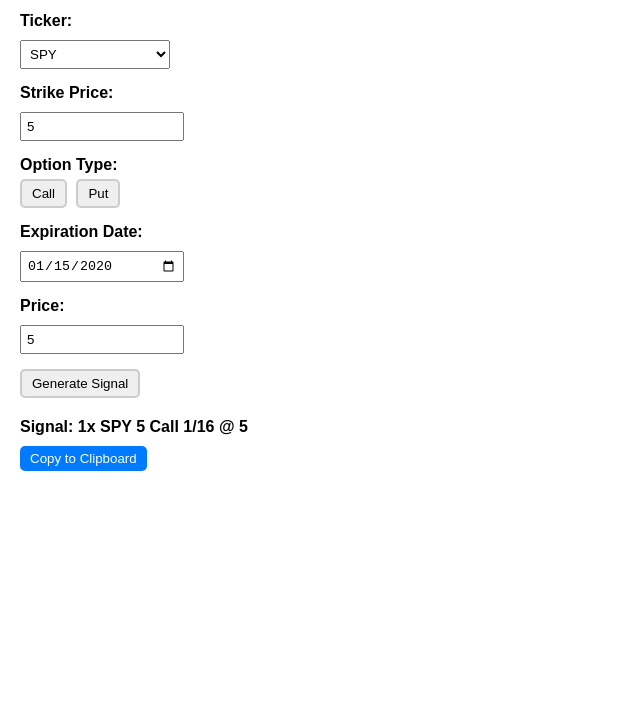
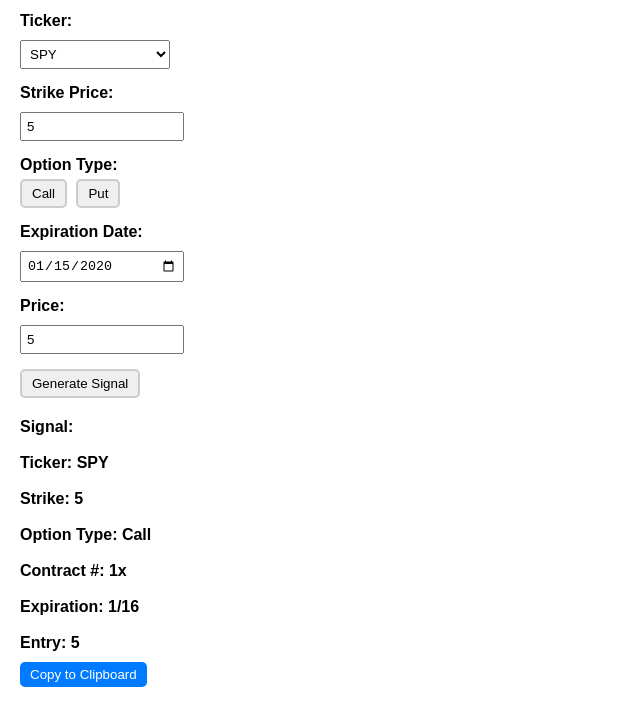
Before and after one commit to rohansh2017/signal-generator, a plain HTML site: page index.html in a window 1280 px wide. Both pictures are taken after typing "5", "2020-01-15", "5" into the empty fields and a click on the button "Generate Signal". Shown: the part 123-830 px from the top of the page, without its empty margins (0-640 px from the left). Before the commit the page ends 800 px from the top, so only its background shows below. Drawn offline with Linux system fonts and the light colour scheme.

Commit message:
signal redesign for readibility

```diff
--- a/index.html
+++ b/index.html
@@ -134,8 +134,13 @@
 
       const formattedExpiration = formatDate(expiration);
 
-      const signal = `${quantity}x ${ticker} ${strike} ${optionType} ${formattedExpiration} @ ${price}`;
-      document.getElementById('preview').innerText = `Signal: ${signal}`;
+      const signal = `Ticker: ${ticker}\n
+                      Strike: ${strike}\n
+                      Option Type: ${optionType}\n
+                      Contract #: ${quantity}x\n
+                      Expiration: ${formattedExpiration}\n
+                      Entry: ${price}`;
+      document.getElementById('preview').innerText = `Signal:\n\n ${signal}`;
 
 
       const copyButton = document.getElementById('copy-button');
```
